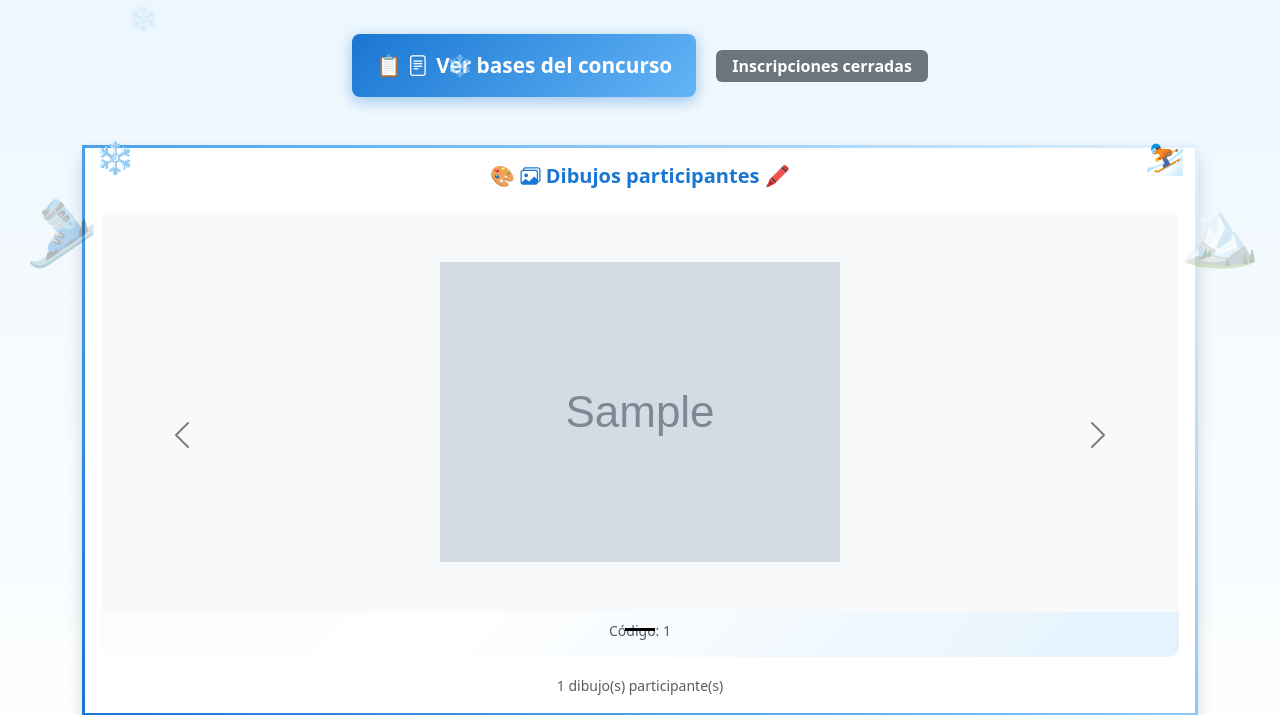
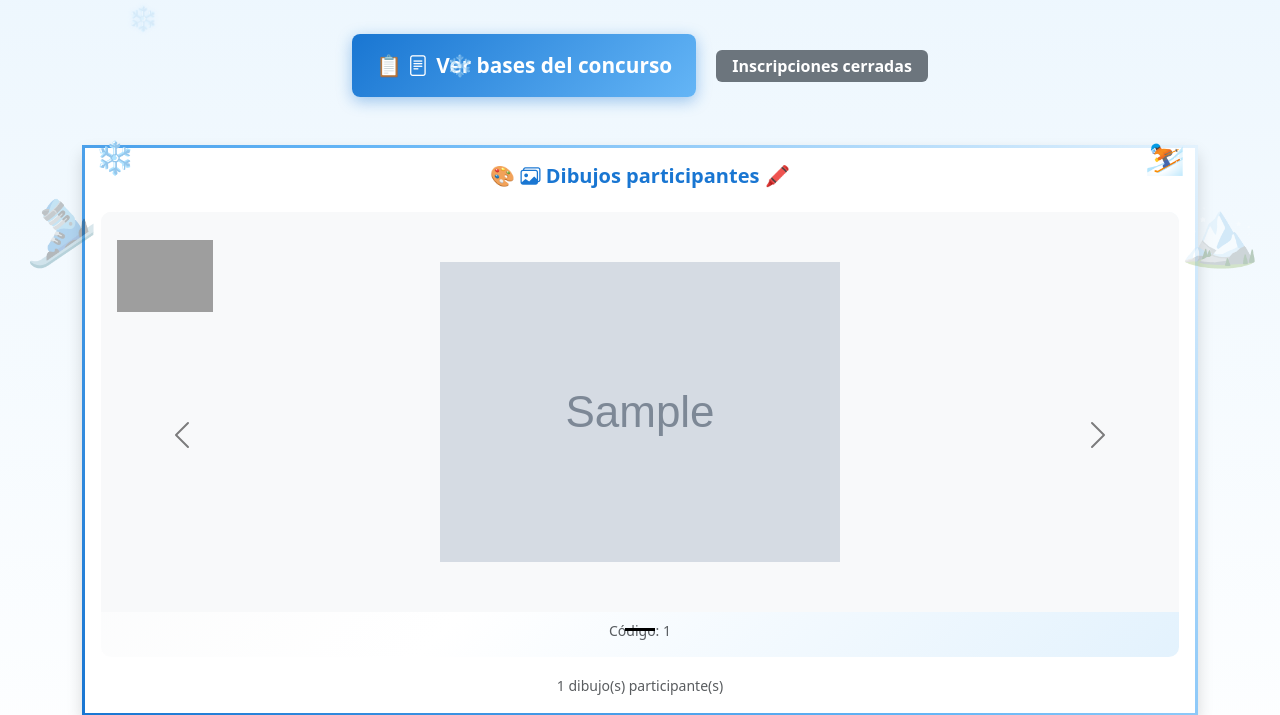
Before and after one commit to robeche/apyma-remontival, a Django app: page /es/concurso-invierno/ in a window 1280 px wide. Shown: the part 501-1216 px from the top of the page. Run offline with Django 5.2, Linux system fonts and the light colour scheme; tables that the repository leaves empty hold one stand-in row (values such as "Sample post"); grey boxes marked "Sample" are stand-in pictures; grey boxes are pictures that could not be loaded.

Commit message:
Añadidas medallas de ganadores en carrousel

```diff
--- a/usuarios/templates/usuarios/concurso_invierno.html
+++ b/usuarios/templates/usuarios/concurso_invierno.html
@@ -1,5 +1,5 @@
 {% extends 'usuarios/base.html' %}
-{% load i18n %}
+{% load i18n static %}
 
 {% block title %}{% trans "Concurso de Dibujo - Día de invierno - Apyma Remontival" %}{% endblock %}
 
@@ -98,7 +98,11 @@
                 <div class="carousel-inner" style="min-height: 400px;">
                     {% for dibujo in dibujos_aceptados %}
                     <div class="carousel-item {% if forloop.first %}active{% endif %}">
-                        <div class="d-flex justify-content-center align-items-center" style="min-height: 400px; background-color: #f8f9fa;">
+                        <div class="d-flex justify-content-center align-items-center position-relative" style="min-height: 400px; background-color: #f8f9fa;">
+                            {% if dibujo.ganador %}
+                            {% get_media_prefix as media_prefix %}
+                            <img src="{{ media_prefix }}concurso_navidad/MedallaConcurso.png" alt="{% trans 'Dibujo ganador' %}" class="position-absolute top-0 start-0 m-3" style="width: 96px; height: 96px; object-fit: contain;">
+                            {% endif %}
                             <img src="{{ dibujo.imagen.url }}" class="img-fluid" alt="Dibujo invernal" style="max-height: 600px; max-width: 100%; object-fit: contain;">
                         </div>
                         <div class="text-center mt-2 mb-3 text-muted small">
```
